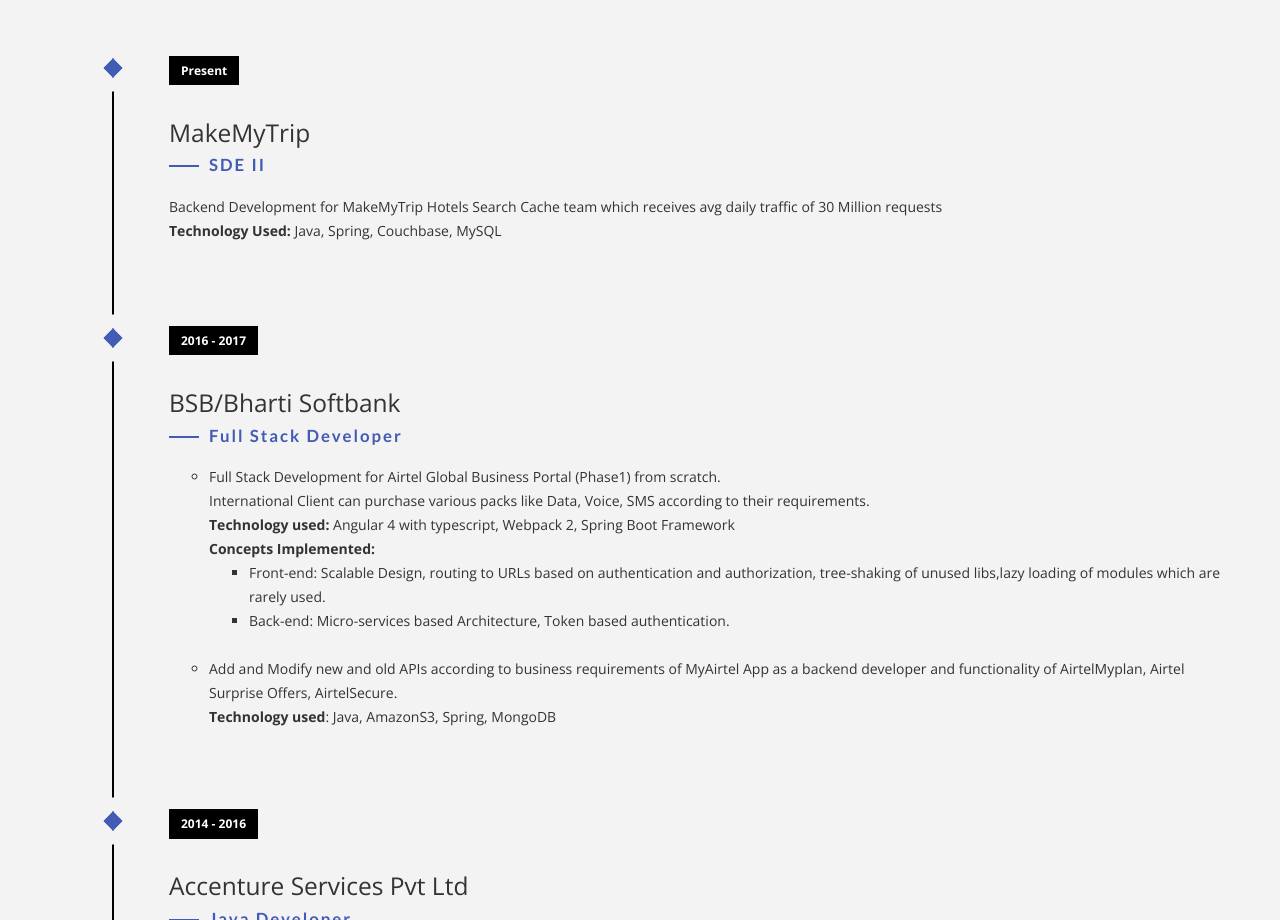
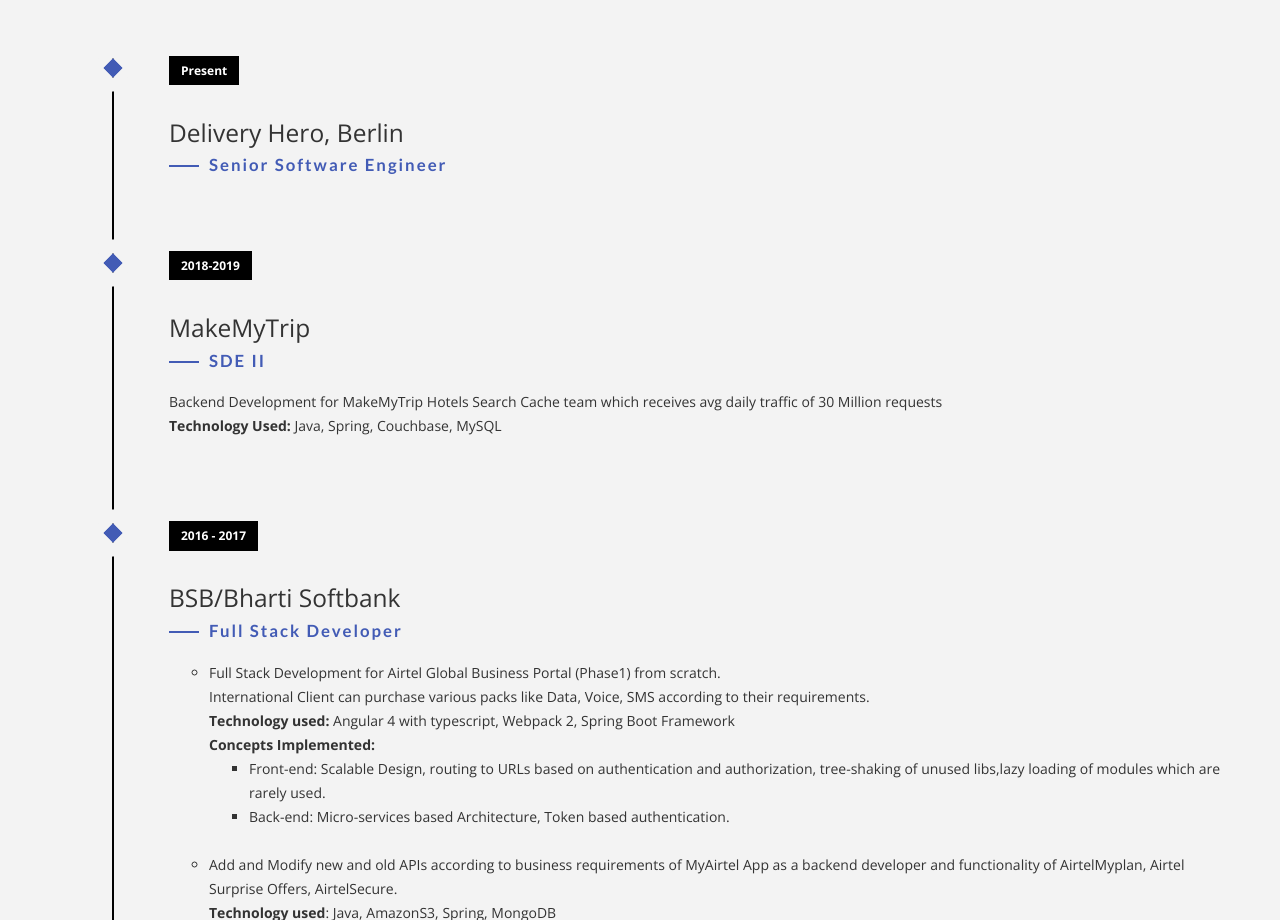
Before and after one commit to shivbansal/shivbansal.github.io, a plain HTML site: page index.html in a window 1280 px wide. Shown: the part 2216-3136 px from the top of the page. Drawn offline with nearby package versions, Linux system fonts and the light colour scheme; files whose address does not match are found by name; a web font is replaced by a local one.

Commit message:
Update index.html

```diff
--- a/index.html
+++ b/index.html
@@ -147,10 +147,19 @@
             </div>
             <div class="col-md-12">
                 <ul class="timeline">
+
                     <li class="timeline-event" data-aos="fade-up">
                         <label class="timeline-event-icon"></label>
                         <div class="timeline-event-copy">
                             <p class="timeline-event-thumbnail">Present</p>
+                            <h3>Delivery Hero, Berlin</h3>
+                            <h4>Senior Software Engineer</h4>
+                        </div>
+                    </li>
+                    <li class="timeline-event" data-aos="fade-up">
+                        <label class="timeline-event-icon"></label>
+                        <div class="timeline-event-copy">
+                            <p class="timeline-event-thumbnail">2018-2019</p>
                             <h3>MakeMyTrip</h3>
                             <h4>SDE II</h4>
                             <p>Backend Development for MakeMyTrip Hotels Search Cache team which receives avg daily traffic of 30 Million requests
```
